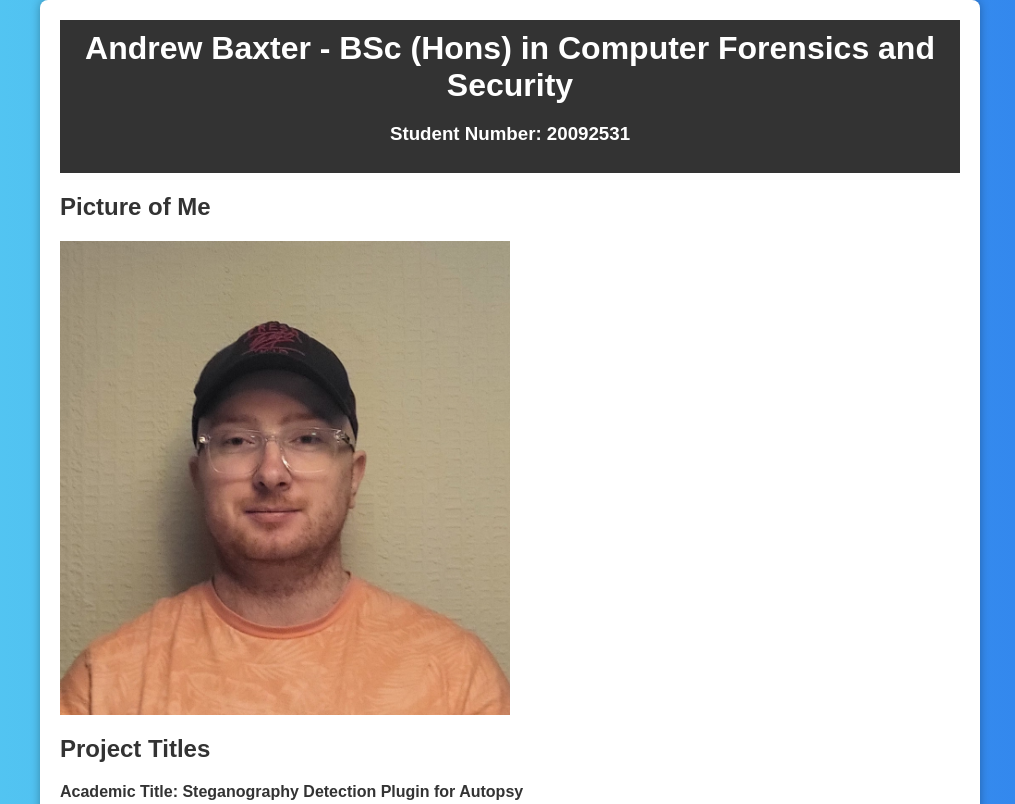
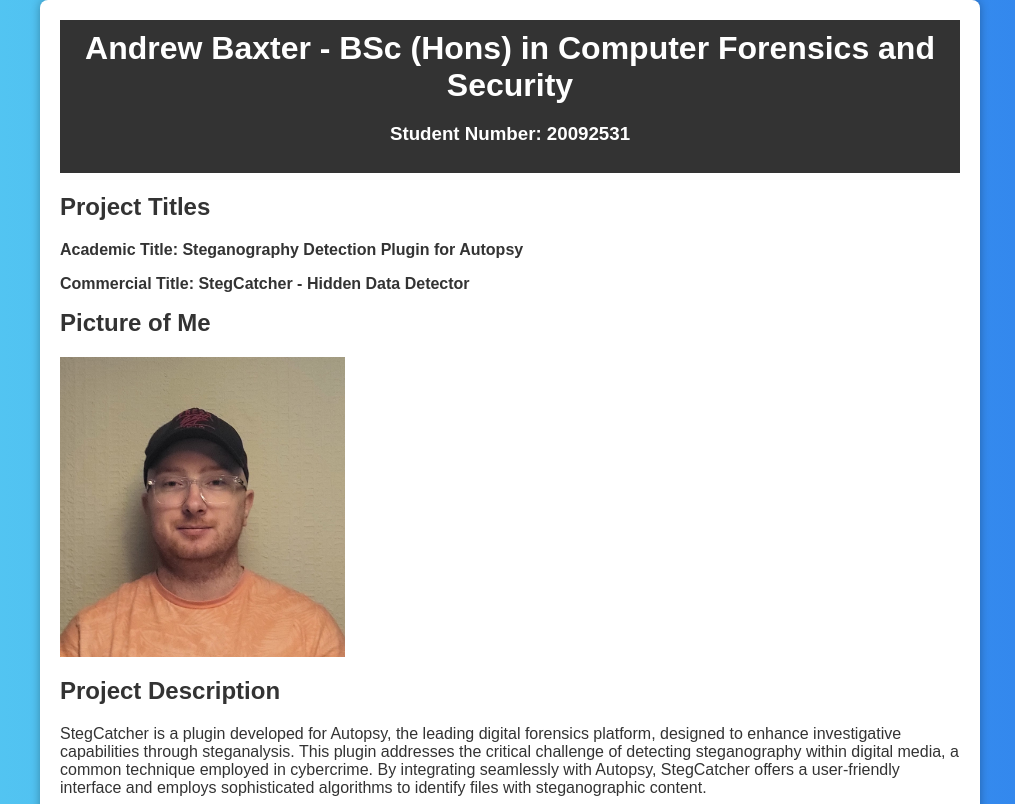
Before and after one commit to AndrewBaxter123/andrewbaxter123.github.io, a plain HTML site: page index.html in a window 1280 px wide. Shown: the top 804 px of the page, without its empty margins (130-1145 px from the left). Drawn offline with Linux system fonts and the light colour scheme.

Commit message:
final upload 2

```diff
--- a/index.html
+++ b/index.html
@@ -13,11 +13,14 @@
             <h3>Student Number: 20092531</h3>
         </header>
 
-        <h2>Picture of Me</h2>
-        <img src="images/headshotFYP.jpg" alt="Andrew Baxter">
+
         <h2>Project Titles</h2>
         <p><b>Academic Title: Steganography Detection Plugin for Autopsy</b> </p>
         <p><b>Commercial Title: StegCatcher - Hidden Data Detector</b> </p>
+
+        <h2>Picture of Me</h2>
+        <img src="images/headshotFYP.jpg" style="max-width: 400px; max-height: 300px;" alt="Andrew Baxter">
+
         <h2>Project Description</h2>
         <p>StegCatcher is a plugin developed for Autopsy, the leading digital forensics platform,
             designed to enhance investigative capabilities through steganalysis.
```
